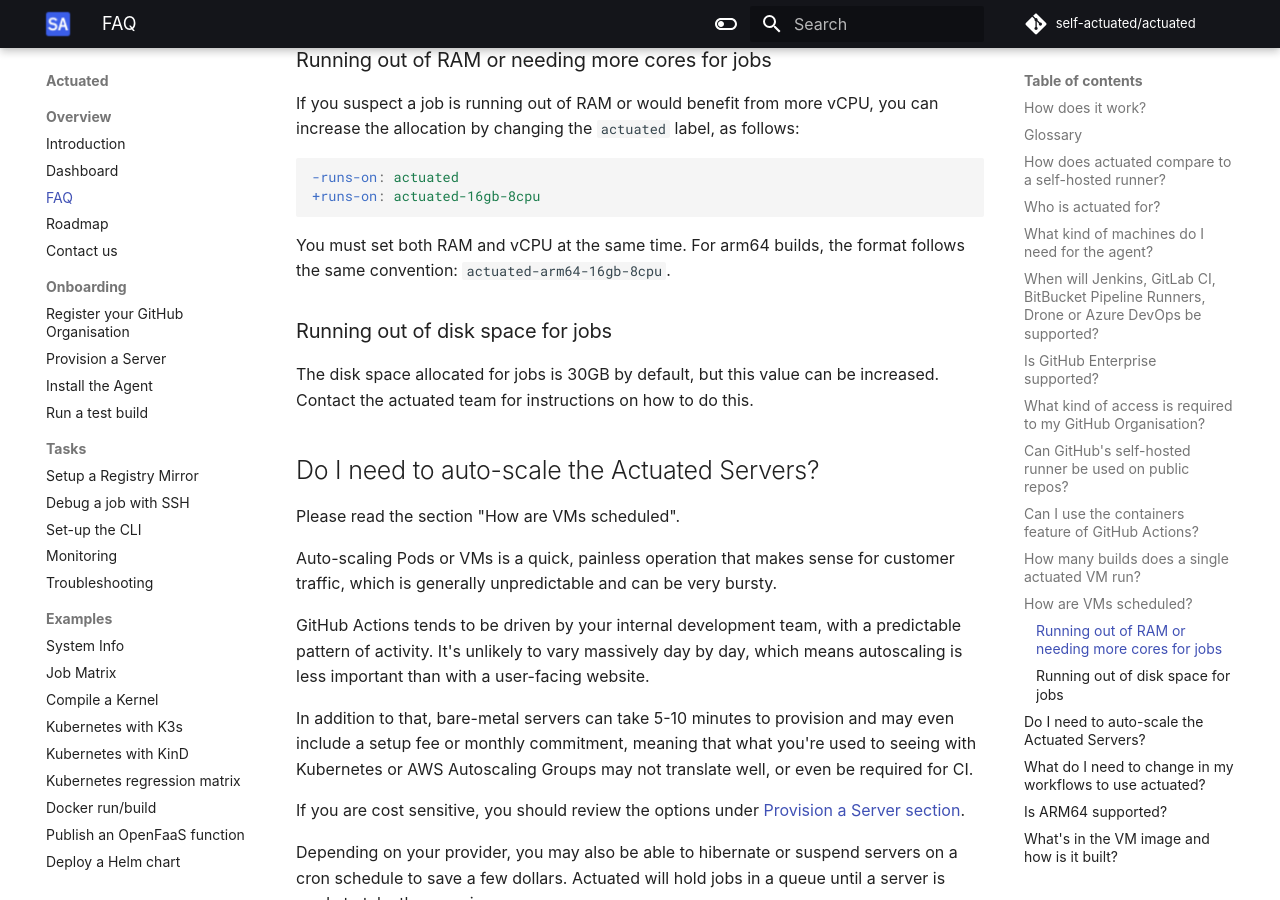
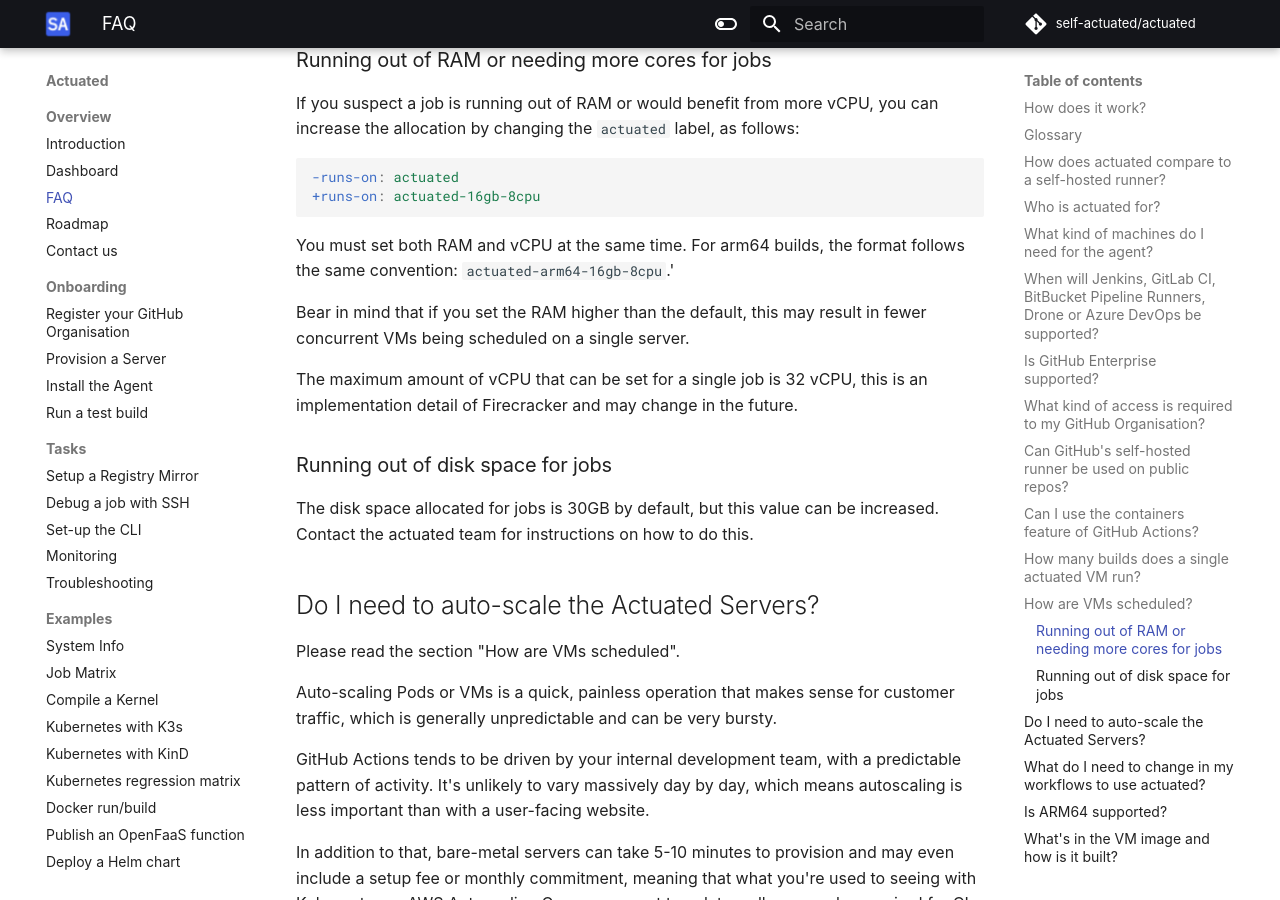
Before and after one commit to welteki/docs.actuated.dev, an MkDocs documentation site: the page built from docs/faq.md, in a window 1280 px wide and 900 px high, scrolled down 5352 px. Built offline with MkDocs 1.6.1 and Material for MkDocs 9.7.7, drawn with Linux system fonts in a browser that asks for light colours; some web fonts are replaced.

Commit message:
Add notes on max vCPU
Signed-off-by: Alex Ellis (OpenFaaS Ltd) <alexellis2@gmail.com>

````diff
--- a/docs/faq.md
+++ b/docs/faq.md
@@ -151,7 +151,11 @@
 +runs-on: actuated-16gb-8cpu
 ```
 
-You must set both RAM and vCPU at the same time. For arm64 builds, the format follows the same convention: `actuated-arm64-16gb-8cpu`.
+You must set both RAM and vCPU at the same time. For arm64 builds, the format follows the same convention: `actuated-arm64-16gb-8cpu`.'
+
+Bear in mind that if you set the RAM higher than the default, this may result in fewer concurrent VMs being scheduled on a single server.
+
+The maximum amount of vCPU that can be set for a single job is 32 vCPU, this is an implementation detail of Firecracker and may change in the future.
 
 ### Running out of disk space for jobs
 
````
